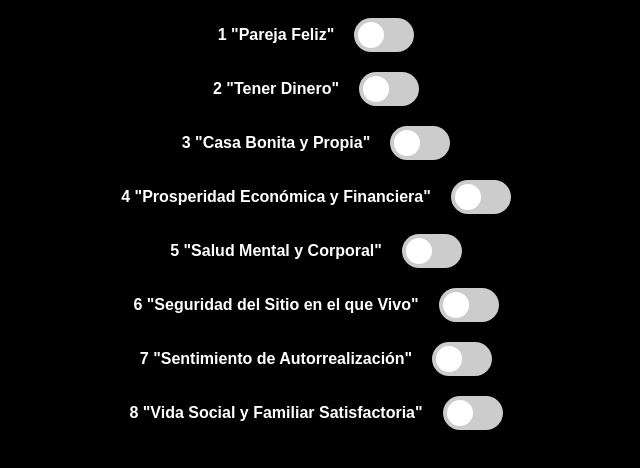
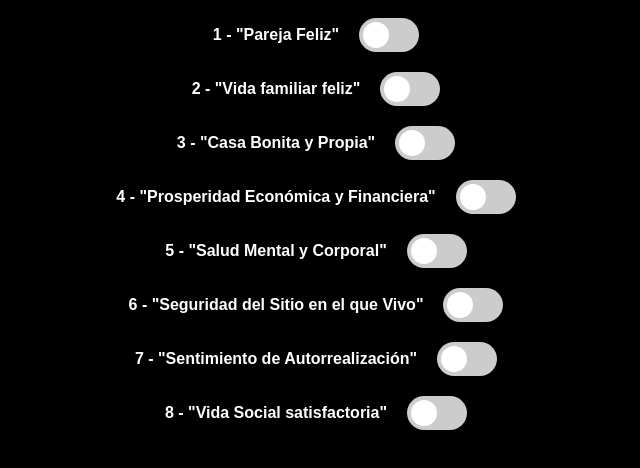
Before and after one commit to miguelaus/vidafeliz, a plain HTML site: page index.html in a window 1280 px wide. Shown: the part 214-682 px from the top of the page, without its empty margins (319-959 px from the left). Drawn offline with Linux system fonts and the light colour scheme.

Commit message:
modificación tope de intentos

```diff
--- a/index.html
+++ b/index.html
@@ -125,7 +125,7 @@
     <h1>¿Qué quieres para tu vida?</h1>
     <div class="category">
         <label>
-            1 "Pareja Feliz"
+            1 - "Pareja Feliz"
         </label>
         <label for="category1" class="toggle-box">
             <input type="checkbox" id="category1">
@@ -134,7 +134,7 @@
     </div>
     <div class="category">
         <label>
-            2 "Tener Dinero"
+            2 - "Vida familiar feliz"
         </label>
         <label for="category2" class="toggle-box">
             <input type="checkbox" id="category2">
@@ -143,7 +143,7 @@
     </div>
     <div class="category">
         <label>
-            3 "Casa Bonita y Propia"
+            3 - "Casa Bonita y Propia"
         </label>
         <label for="category3" class="toggle-box">
             <input type="checkbox" id="category3">
@@ -152,7 +152,7 @@
     </div>
     <div class="category">
         <label>
-            4 "Prosperidad Económica y Financiera"
+            4 - "Prosperidad Económica y Financiera"
         </label>
         <label for="category4" class="toggle-box">
             <input type="checkbox" id="category4">
@@ -161,7 +161,7 @@
     </div>
     <div class="category">
         <label>
-            5 "Salud Mental y Corporal"
+            5 - "Salud Mental y Corporal"
         </label>
         <label for="category5" class="toggle-box">
             <input type="checkbox" id="category5">
@@ -170,7 +170,7 @@
     </div>
     <div class="category">
         <label>
-            6 "Seguridad del Sitio en el que Vivo"
+            6 - "Seguridad del Sitio en el que Vivo"
         </label>
         <label for="category6" class="toggle-box">
             <input type="checkbox" id="category6">
@@ -179,7 +179,7 @@
     </div>
     <div class="category">
         <label>
-            7 "Sentimiento de Autorrealización"
+            7 - "Sentimiento de Autorrealización"
         </label>
         <label for="category7" class="toggle-box">
             <input type="checkbox" id="category7">
@@ -188,7 +188,7 @@
     </div>
     <div class="category">
         <label>
-            8 "Vida Social y Familiar Satisfactoria"
+            8 - "Vida Social satisfactoria"
         </label>
         <label for="category8" class="toggle-box">
             <input type="checkbox" id="category8">
@@ -214,7 +214,7 @@
                     activeCheckboxes++;
                     if (activeCheckboxes > 4) {
                         attempts++;
-                        if (attempts > 3) {
+                        if (attempts > 2) {
                             // Mostrar el modal en color rojo
                             const modal = document.getElementById("myModal");
                             modal.style.display = "block";
```
